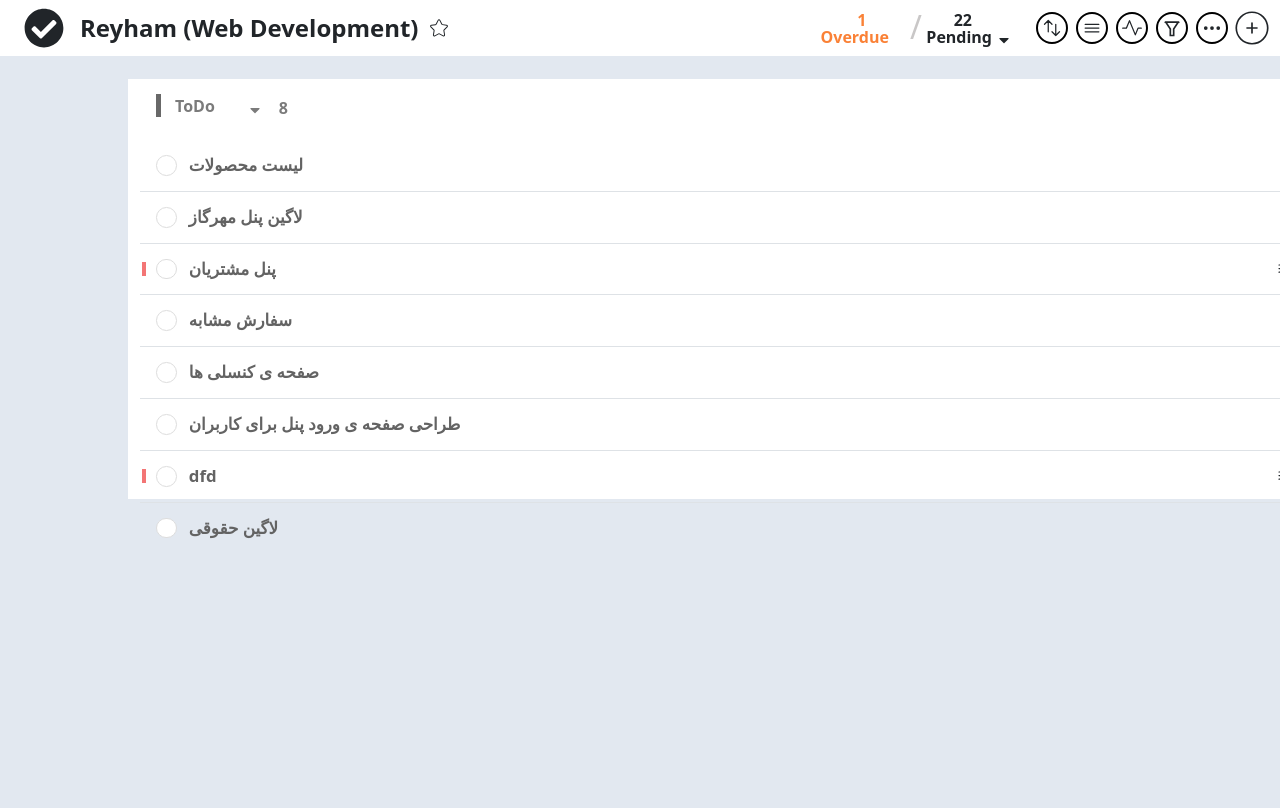
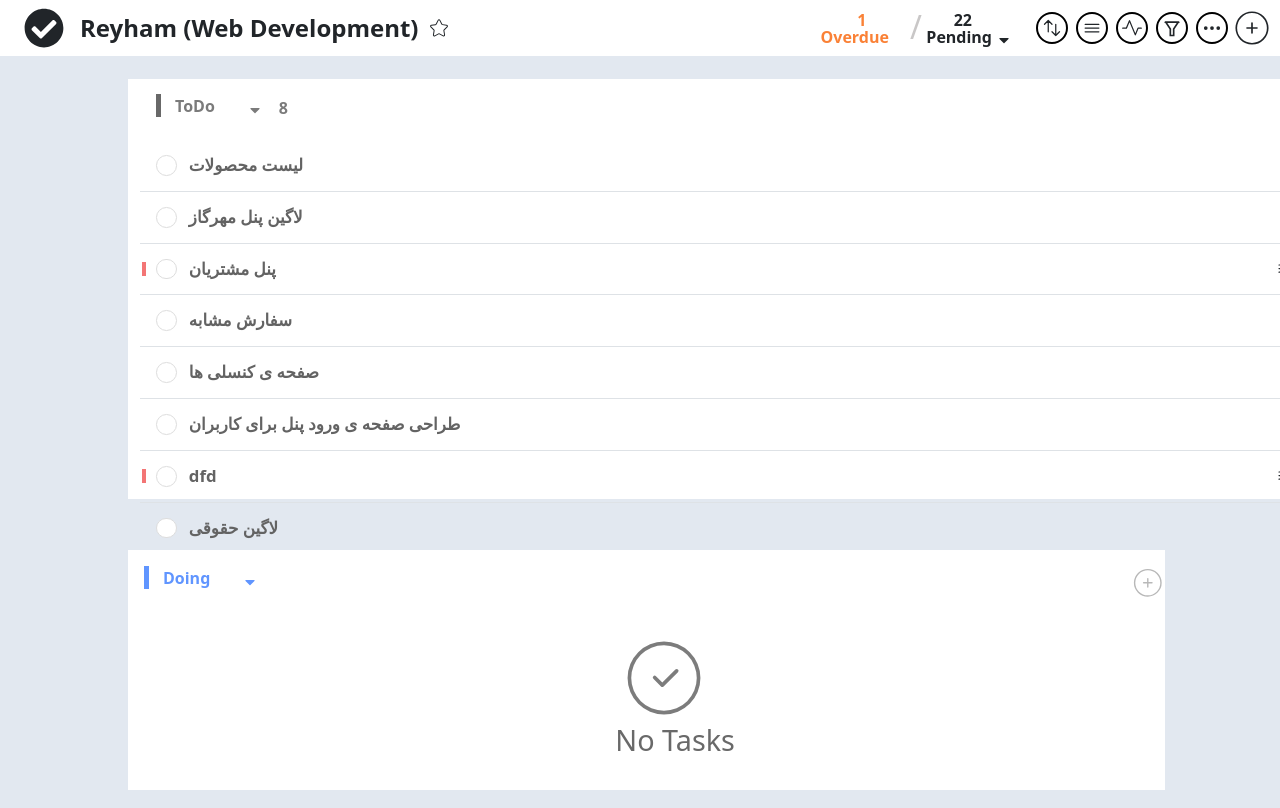
Before and after one commit to kianakermani/design-todo-list, a React (Vite) app: page / in a window 1280 px wide. Shown: the top 808 px of the page. Built offline with nearby package versions, Linux system fonts and the light colour scheme.

Commit message:
component doing done!

```diff
--- a/src/App.jsx
+++ b/src/App.jsx
@@ -1,5 +1,6 @@
 import Navbar from "./components/Navbar";
 import Todo from "./components/Todo";
+import Doing from "./components/Doing";
 import "./App.css";
 function App() {
   return (
@@ -7,6 +8,7 @@ function App() {
       <div className="body">
         <Navbar></Navbar>
         <Todo></Todo>
+        <Doing></Doing>
       </div>
     </>
   );
--- /dev/null
+++ b/src/components/Doing.css
@@ -0,0 +1,47 @@
+.c {
+  background-color: rgb(255, 255, 255);
+  height: 30%;
+  margin-right: 20%;
+  position: absolute;
+  margin-top: 70px;
+  left: 10%;
+  top: 60%;
+  width: 81%;
+  display: flex;
+}
+
+.vlj {
+  border-left: 5px solid rgb(96, 149, 255);
+  height: 23px;
+}
+
+.txtj {
+  font-weight: 700;
+  color: rgb(96, 149, 255);
+}
+
+.dwnj {
+  color: rgb(96, 149, 255);
+}
+
+.pls {
+  position: absolute;
+  left: 96.7%;
+  font-size: 210%;
+  color: rgb(184, 184, 184);
+}
+
+.chk {
+  font-size: 550%;
+  position: absolute;
+  top: 35%;
+  left: 47.5%;
+  color: rgb(124, 124, 124);
+}
+.tsk {
+  font-size: 180%;
+  position: absolute;
+  top: 70%;
+  left: 47%;
+  color: rgb(105, 105, 105);
+}
--- /dev/null
+++ b/src/components/Doing.jsx
@@ -0,0 +1,20 @@
+import "./Doing.css";
+import { CiCirclePlus } from "react-icons/ci";
+import { FaCaretDown } from "react-icons/fa";
+import { CiCircleCheck } from "react-icons/ci";
+const Doing = () => {
+  return (
+    <div>
+      <div className="c p-3 flex">
+        <div className="vlj"></div>
+        <p className="txtj ml-3.5">Doing</p>
+        <FaCaretDown className="ml-8 mt-2 dwnj" />
+        <CiCirclePlus className="pls" />
+        <CiCircleCheck className="chk" />
+        <p className="tsk">No Tasks</p>
+      </div>
+    </div>
+  );
+};
+
+export default Doing;
```
